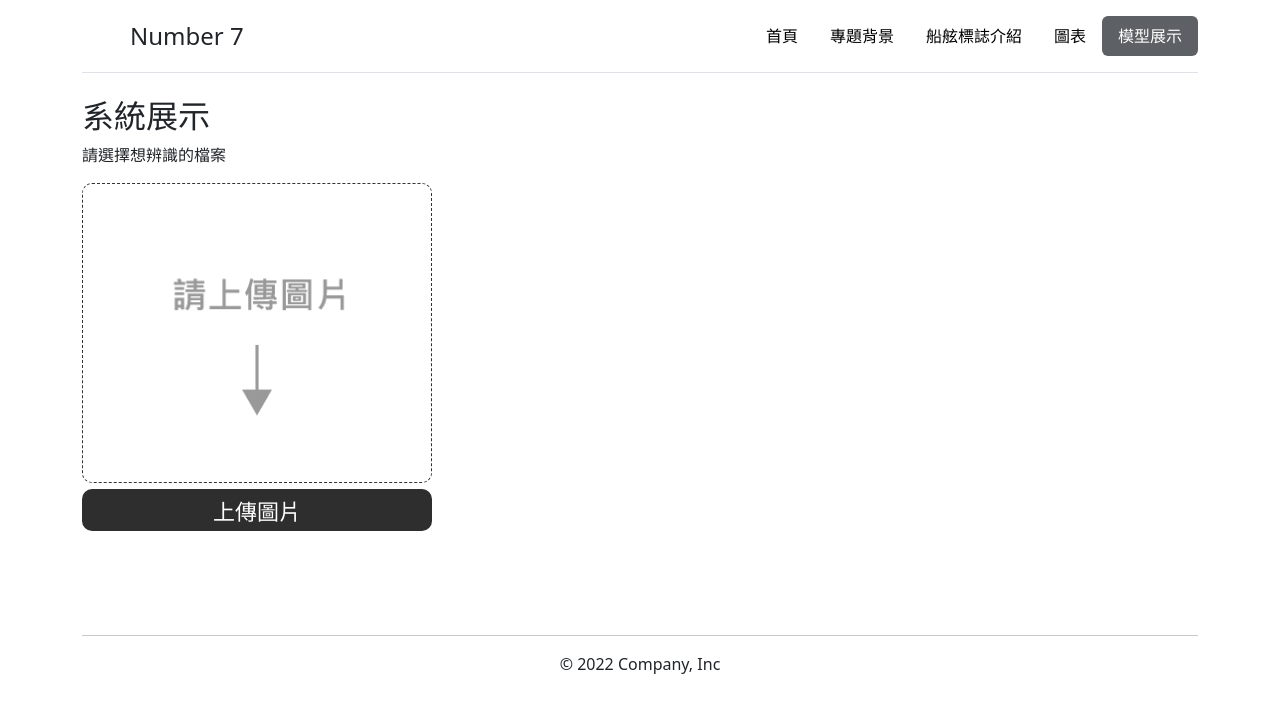
After one commit to zxc21415/aiot_project, a Django app: page /show/ in a window 1280 px wide. The commit adds this page. Shown: the top 713 px of the page. Run offline with Django 4.2, Linux system fonts and the light colour scheme; some libraries are stand-ins or nearby versions.

Commit message:
要改資料庫前先存檔，有新增要互動的介面了

```diff
--- a/tugweb/mysite/views.py
+++ b/tugweb/mysite/views.py
@@ -12,3 +12,7 @@ def chart(request):
 def introduce(request):
     url = 'introduce'
     return render(request,"introduce.html",locals())
+
+def show(request):
+    url = 'show'
+    return render(request,"show.html",locals())
--- a/tugweb/templates/header.html
+++ b/tugweb/templates/header.html
@@ -52,7 +52,7 @@
                         <font style="vertical-align: inherit;">圖表</font>
                     </font>
                 </a></li>
-            <li class="nav-item"><a href="/data/" class="nav-link {% if url == 'data' %}active{% endif %}">
+            <li class="nav-item"><a href="/show/" class="nav-link {% if url == 'show' %}active{% endif %}">
                     <font style="vertical-align: inherit;">
                         <font style="vertical-align: inherit;">模型展示</font>
                     </font>
--- /dev/null
+++ b/tugweb/templates/show.html
@@ -0,0 +1,260 @@
+{% extends "base.html" %}
+{% block title %}專題簡介{% endblock %}
+{% block headmessage %}<h2></h2>{% endblock %}
+{% block content %}
+
+<style type="text/css">
+    .uploadPreview {
+        position: relative;
+        width: 350px;
+        height: 300px;
+        display: inline-block;
+        background-repeat: no-repeat;
+        background-position: center;
+        background-size: contain;
+        border: 1px dashed #333333;
+        border-radius: 10px;
+        background-image: url("/static/img/click_upload.png");
+    }
+
+    .btn-upload {
+        width: 350px;
+        height: 42px;
+        font-size: 22px;
+        line-height: unset;
+        border: none;
+        background-color: #2e2e2e;
+        color: #fff;
+        border-radius: 10px;
+    }
+
+    .fimg1 {
+        position: absolute;
+        width: 1px;
+        height: 1px;
+        padding: 0;
+        margin: -1px;
+        overflow: hidden;
+        clip: rect(0, 0, 0, 0);
+        border: 0;
+    }
+
+    .btn-block {
+        display: block;
+        /* width: 100%; */
+    }
+
+    .btn:hover {
+        background-color: #2e2e2e;
+        color: #fff;
+    }
+
+    .btn:focus {
+        background-color: #2e2e2e;
+        color: #fff;
+    }
+</style>
+
+
+
+<div class="row">
+    <div class="col-sm-9">
+        <div id="uploadedImage"></div>
+        <!-- <div class="mt-4"> -->
+        <h2>系統展示</h2>
+        <p style="margin-top:5px ;">請選擇想辨識的檔案</p>
+
+        <form action="" enctype="multipart/form-data" id="imageUploadForm" method="post">
+            <!-- <input type="file" id="file">
+                <button class="btn btn-outline-success" type="submit">Submit</button> -->
+            <div style="margin: 0 auto;">
+                <div class="uploadPreview" id="faceRectDiv">
+
+                </div>
+                <div class="text-center">
+                    <button type="button" class="btn btn-upload btn-block" onclick="uploadImgA()"
+                        style="max-width: 350px;">上傳圖片</button>
+                    <input class="fimg1" id="img1" type="file" accept="image/png,image/gif,image/jpeg" name="img1"
+                        title="">
+                    <label for="img1" id="labelImg1"></label>
+                </div>
+                <div class="alert alert-primary" id="divFileErr" style="display: none;">
+                </div>
+                <div class="alert alert-primary" id="divResult" style="display: none;">
+                    <h4 class="alert-heading">辨識結果</h4>
+                    <span class="h4 face8blue" id="resultMsg"></span>
+                    <div class="div-ulResults" id="divUlResults" style="display: none;">
+                        <ul class="ul-results pl-0" id="ul_results">
+                            <li class="name m-1">
+                                <span>
+                                    <div class="square"></div>
+                                </span>
+                                <span></span>
+                            </li>
+                        </ul>
+                    </div>
+                    <div class="form-inline" id="divInput" style="display: none;">
+                        <div class="form-group">
+                        </div>
+                    </div>
+                </div>
+                <div id="processing" class="loader" style="display: none;"></div>
+            </div>
+        </form>
+        <!-- </div> -->
+    </div>
+    <div class="mt-4">
+
+    </div>
+</div>
+
+
+<!-- <script>
+    var filesizeLimit = 12 * 1024 * 1024
+    var resultObj = null
+    var inputID
+    var filesizeLimit = 12 * 1024 * 1024
+
+    $(document).ready(function () {
+        $('#img1').on('change', loadImgOnLable)
+        //getBrowserWidth()
+    });
+
+    // 上傳圖片
+    function uploadImgA() {
+        $("#img1").trigger("click");
+    }
+
+    function checkOnCancel() {
+        var fileNameStatA = $("#img1").get(0).files.length
+        // divResult 已隱藏
+        //var divResult = document.getElementById('divResult');
+        if (fileNameStatA == 0) {
+            //$('#fileNameA').text("")
+            $("#faceRectDiv").css({
+                'background-image': 'url("/static/images/faceMaster/click_upload.png")',
+                'width': '350px',
+                'height': '350px'
+            });
+            //divResult.style.display = "none";
+        }
+    }
+
+
+    function loadImgOnLable(e) {
+        $('#faceRectDiv').empty()
+        //var divResult = document.getElementById('divResult');
+        //divResult.style.display = "none";
+        resultObj = null
+        //$('#divResult').hide()
+        var faceRectDiv = $('#faceRectDiv')
+        inputID = e.currentTarget.id
+
+        var width = faceRectDiv[0].clientWidth
+
+        e.preventDefault()
+        e = e.originalEvent
+        var target = e.dataTransfer || e.target
+        var file = target && target.files && target.files[0]
+
+        var options = {
+            maxWidth: width,
+            canvas: true,
+            pixelRatio: window.devicePixelRatio,
+            downsamplingRatio: 0.5,
+            orientation: false
+        }
+
+        //check()
+        if (!file) {
+            checkOnCancel()
+            return
+        }
+
+        else if (file.size > filesizeLimit) {
+            var spanMsg = "<span id='fileErrMsg'></span>"
+            var msg = "您所選擇的檔案大小為 " + Math.floor(file.size / 1024) + "kb" + "已超過上傳上限 " + filesizeLimit / 1024 + "kb";
+            $("#divFileErr").append(spanMsg)
+            $("#fileErrMsg").text(msg)
+            $('#divFileErr').show()
+            return
+        }
+
+        //displayImage(file, options)
+        currentFile = file
+        //FaceMasterSearch()
+        // if (!loadImage(file, updateResults, options)) {
+        //     $('#divFileErr').text('上傳圖片失敗，請重新上傳')
+        // }
+
+    }
+
+
+    function updateResults(img, data) {
+        var fileName = currentFile.name
+        var href = img.src
+        var dataURLStart
+
+        if (!(img.src || img instanceof HTMLCanvasElement)) {
+            $('#divFileErr').text('上傳圖片失敗，請重新上傳')
+        }
+        else {
+            if (!href) {
+                href = img.toDataURL(currentFile.type + 'REMOVEME')
+                // Check if file type is supported for the dataURL export:
+                dataURLStart = 'data:' + currentFile.type
+                /*
+                if (href.slice(0, dataURLStart.length) !== dataURLStart) {
+                  fileName = fileName
+                }
+                */
+            }
+
+            if (inputID == "img1") {
+                //$('#file1Info').show()
+                //$('#fileNameA').text(fileName)
+            }
+
+        }
+        $('#divFileErr').hide()
+        $("#faceRectDiv").css("background-image", "url(" + href + ")");
+    }
+
+    // browser width change
+    function getBrowserWidth() {
+        window.addEventListener('resize', function () {
+            doneResizing()
+        });
+    }
+
+
+    function doneResizing() {
+        if (resultObj != null) {
+            updateFaceRect(resultObj)
+        }
+    }
+</script> -->
+
+
+
+<script>
+    $(document).ready(function () {
+        $('#img1').on('change', loadImgOnLable)
+        //getBrowserWidth()
+    });
+
+    // 上傳圖片
+    function uploadImgA() {
+        $("#img1").trigger("click");
+    }
+
+
+
+
+
+
+
+
+</script>
+
+{% endblock %}
--- a/tugweb/tugweb/urls.py
+++ b/tugweb/tugweb/urls.py
@@ -19,6 +19,7 @@ from mysite import views
 
 
 urlpatterns = [
+    path('show/', views.show),
     path('introduce/', views.introduce),
     #告訴她沒有跟數字的也可以接收
     path('chart/', views.chart),
```
Also changed, not shown: tugweb/static/img/click_upload.png (added).
